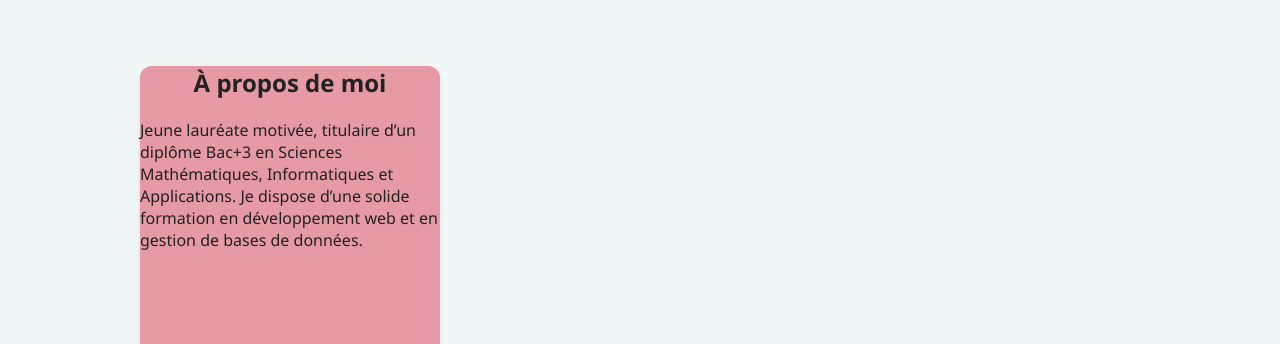
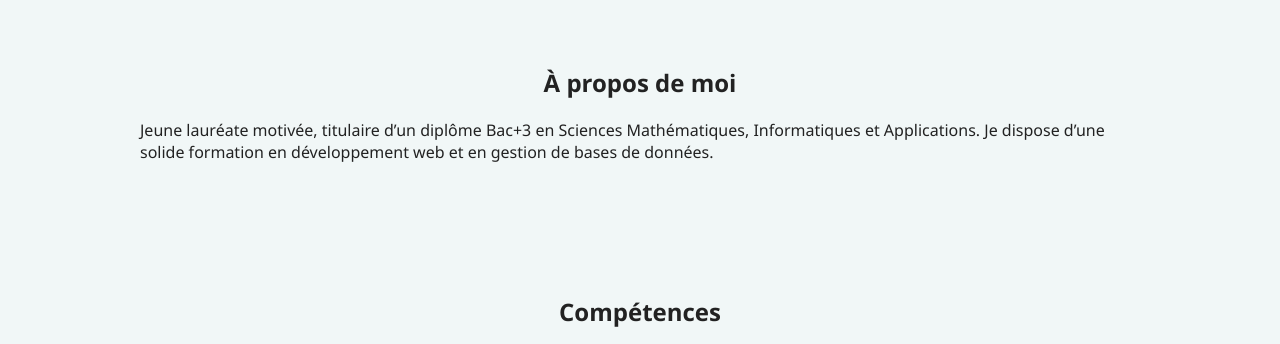
Before and after one commit to Salmasabir/salma-portfolio-static, a plain HTML site: page index.html in a window 1280 px wide. Shown: the part 560-904 px from the top of the page. Drawn offline with Linux system fonts and the light colour scheme.

Commit message:
updateeed

```diff
--- a/index.html
+++ b/index.html
@@ -37,10 +37,8 @@
       <a href="#about" class="btn" data-i18n="heroText">Learn More</a>
     </section>
     <section id="about" >
-    <div class="cardsss">
      <h2 data-i18n="aboutTitle">À propos de moi</h2>
      <p data-i18n="aboutText"> Jeune lauréate motivée, titulaire d’un diplôme Bac+3 en Sciences Mathématiques, Informatiques et Applications. Je dispose d’une solide formation en développement web et en gestion de bases de données.</p>
-    </div>
 </section>
 
 <section id="skills">
--- a/style.css
+++ b/style.css
@@ -163,15 +163,6 @@ h2 {
   transition: background 0.3s, color 0.3s;
 }
 
-.cardsss {
-  width: 300px;
-  height: 800px;
-  background: var(--rose-moyen);
-  border-radius: 12px;
-  box-shadow: 0 2px 5px rgba(0,0,0,0.1);
-  transition: background 0.3s, color 0.3s;
-}
-
 
 
 .card img {
```
